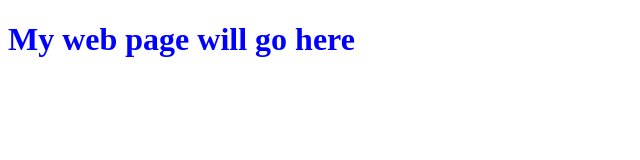
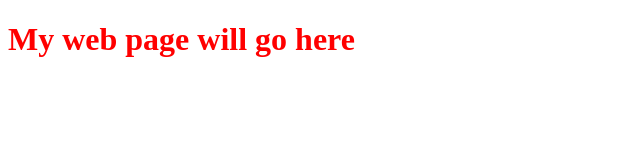
Before and after one commit to DbaMe/Stand-alone, a website: page src/index.html in a window 1280 px wide. Shown: the whole page, without its empty margins (0-640 px from the left). Drawn offline with nearby package versions, Linux system fonts and the light colour scheme; files that its build step writes are made by us from their sources.

Commit message:
Almost done

```diff
--- a/package.json
+++ b/package.json
@@ -7,6 +7,7 @@
   "author": "Hammed",
   "license": "ISC",
   "devDependencies": {
+    "gh-pages": "^3.2.3",
     "live-server": "^1.2.1",
     "npm-run-all": "^4.1.5",
     "sass": "^1.49.9"
@@ -14,6 +15,8 @@
   "scripts": {
     "serve": "live-server src",
     "watch": "sass --watch src/scss:src/styles",
-    "start": "run-p serve watch"
+    "start": "run-p serve watch",
+    "publish": "gh-pages -d dist",
+    "deploy": "run-s build publish"
   }
 }
--- a/src/scss/main.scss
+++ b/src/scss/main.scss
@@ -1,4 +1,4 @@
-$color: blue;
+$color: red;
 
 h1 {
     color: $color;
```
Also changed, not shown: 2 other files.
